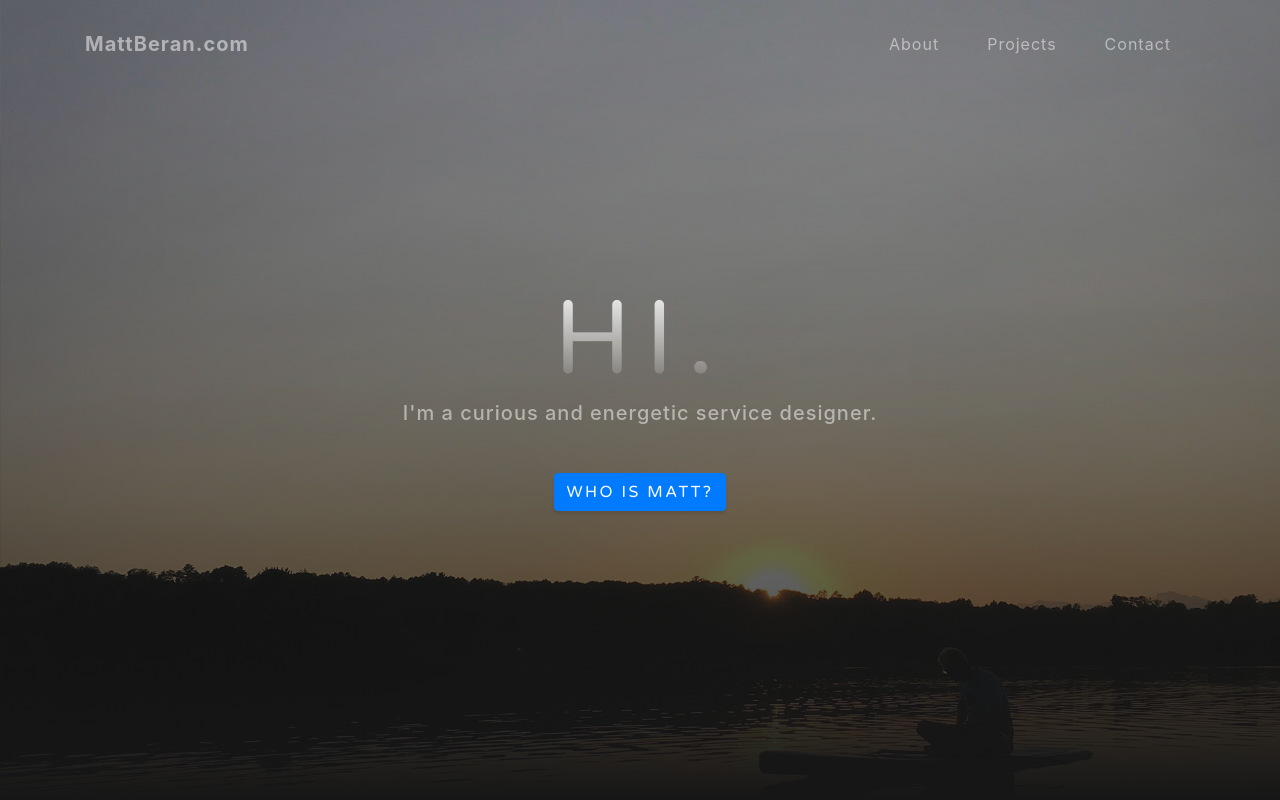
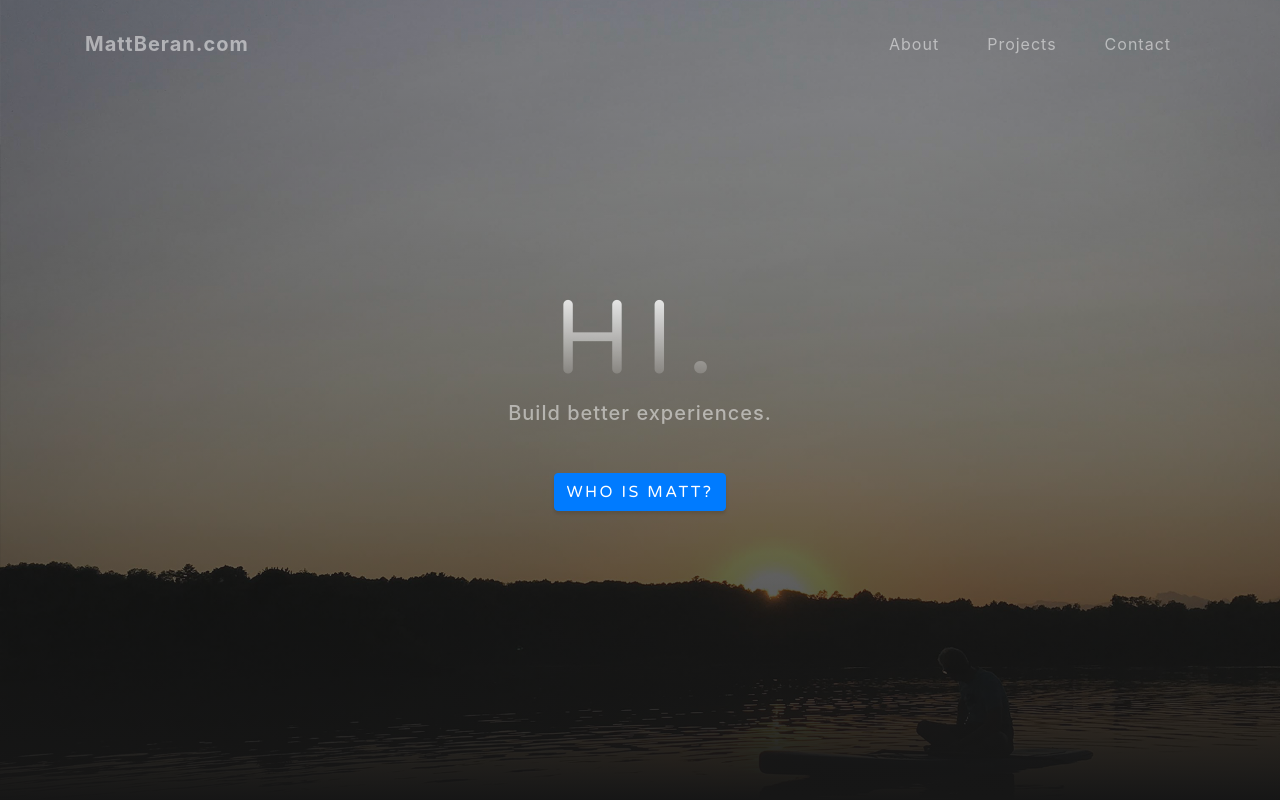
Before and after one commit to mattberan/my-website, a website with bundled scripts: page index.html in a window 1280 px wide. Shown: the top 800 px of the page. Built offline with nearby package versions, Linux system fonts and the light colour scheme.

Commit message:
New tagline

```diff
--- a/index.html
+++ b/index.html
@@ -54,7 +54,7 @@
     <div class="container d-flex h-100 align-items-center">
       <div class="mx-auto text-center">
         <h1 class="mx-auto my-0 text-uppercase">Hi.</h1>
-        <h2 class="text-white-50 mx-auto mt-2 mb-5">I'm a curious and energetic service designer.</h2>
+        <h2 class="text-white-50 mx-auto mt-2 mb-5">Build better experiences.</h2>
         <a href="#about" class="btn btn-primary js-scroll-trigger">Who is Matt?</a>
       </div>
     </div>
```
